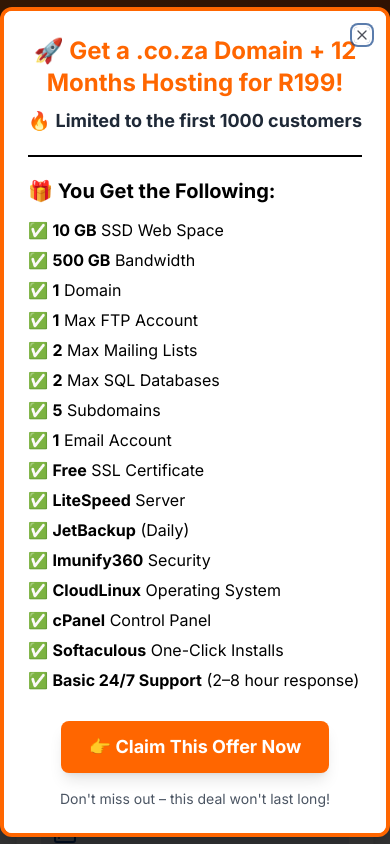
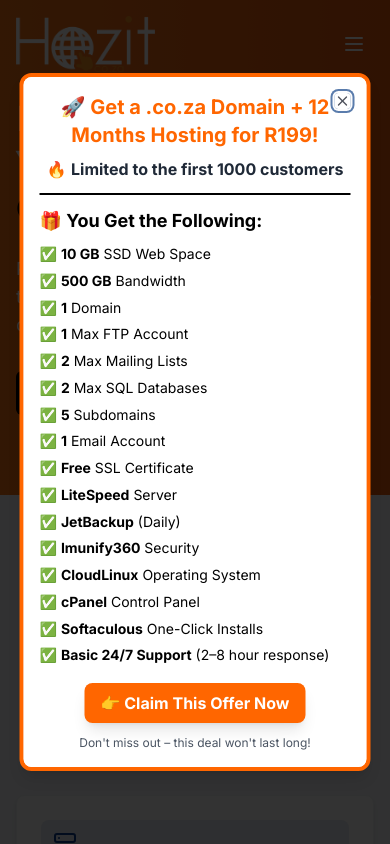
Before and after one commit to HalfLife86/hozit-website-revamp-project, a React (Vite) app: page / in a window 390 px wide. Shown: the top 844 px of the page. Built offline with nearby package versions, Linux system fonts and the light colour scheme.

Commit message:
Enable popup on all devices
The popup should be displayed on mobile, desktop, and tablet devices.

```diff
--- a/src/components/PopupOffer.tsx
+++ b/src/components/PopupOffer.tsx
@@ -24,15 +24,15 @@ const PopupOffer = () => {
 
   return (
     <Dialog open={isOpen} onOpenChange={setIsOpen}>
-      <DialogContent className="max-w-3xl p-0 border-4 border-[#ff6600] rounded-xl">
-        <div className="bg-white p-6 rounded-lg font-sans text-black">
-          <h2 className="text-center text-[#ff6600] text-2xl font-bold">🚀 Get a .co.za Domain + 12 Months Hosting for R199!</h2>
-          <p className="text-center text-lg text-gray-800 mt-2">🔥 <strong>Limited to the first 1000 customers</strong></p>
+      <DialogContent className="max-w-[90vw] sm:max-w-lg md:max-w-2xl lg:max-w-3xl p-0 border-4 border-[#ff6600] rounded-xl overflow-y-auto max-h-[90vh]">
+        <div className="bg-white p-4 sm:p-6 rounded-lg font-sans text-black">
+          <h2 className="text-center text-[#ff6600] text-xl sm:text-2xl font-bold">🚀 Get a .co.za Domain + 12 Months Hosting for R199!</h2>
+          <p className="text-center text-base sm:text-lg text-gray-800 mt-2">🔥 <strong>Limited to the first 1000 customers</strong></p>
 
-          <hr className="border-t-2 border-black my-5" />
+          <hr className="border-t-2 border-black my-3 sm:my-5" />
 
-          <h3 className="text-black text-xl font-bold">🎁 You Get the Following:</h3>
-          <ul className="list-none pl-0 text-base leading-relaxed mt-3 space-y-1">
+          <h3 className="text-black text-lg sm:text-xl font-bold">🎁 You Get the Following:</h3>
+          <ul className="list-none pl-0 text-sm sm:text-base leading-relaxed mt-2 sm:mt-3 space-y-1 grid grid-cols-1 sm:grid-cols-2">
             <li>✅ <strong>10 GB</strong> SSD Web Space</li>
             <li>✅ <strong>500 GB</strong> Bandwidth</li>
             <li>✅ <strong>1</strong> Domain</li>
@@ -51,17 +51,17 @@ const PopupOffer = () => {
             <li>✅ <strong>Basic 24/7 Support</strong> (2–8 hour response)</li>
           </ul>
 
-          <div className="text-center mt-7">
+          <div className="text-center mt-4 sm:mt-7">
             <Link
               to="/website-hosting#basic-plan"
-              className="inline-block bg-[#ff6600] text-white px-7 py-3 text-lg rounded-lg font-bold shadow-lg hover:bg-orange-500 transition-colors"
+              className="inline-block bg-[#ff6600] text-white px-4 sm:px-7 py-2 sm:py-3 text-base sm:text-lg rounded-lg font-bold shadow-lg hover:bg-orange-500 transition-colors"
               onClick={() => setIsOpen(false)}
             >
               👉 Claim This Offer Now
             </Link>
           </div>
 
-          <p className="text-center mt-4 text-sm text-gray-600">Don't miss out – this deal won't last long!</p>
+          <p className="text-center mt-3 sm:mt-4 text-xs sm:text-sm text-gray-600">Don't miss out – this deal won't last long!</p>
         </div>
       </DialogContent>
     </Dialog>
```
